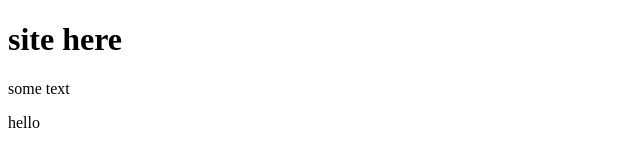
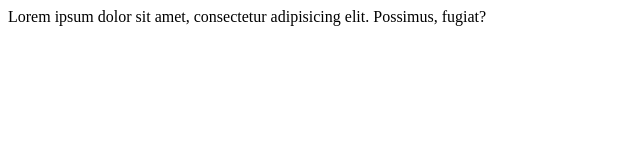
Before and after one commit to efilruoynirorre/site, a plain HTML site: page index.html in a window 1280 px wide. Shown: the whole page, without its empty margins (0-640 px from the left). Drawn offline with Linux system fonts and the light colour scheme.

Commit message:
third commit

```diff
--- a/index.html
+++ b/index.html
@@ -6,8 +6,6 @@
     <link rel="stylesheet" href="css/style.css">
 </head>
 <body>
-    <h1>site here</h1>
-    <p>some text</p>
-    <p>hello</p>
+    <p1>Lorem ipsum dolor sit amet, consectetur adipisicing elit. Possimus, fugiat?</p1>
 </body>
 </html>
```
